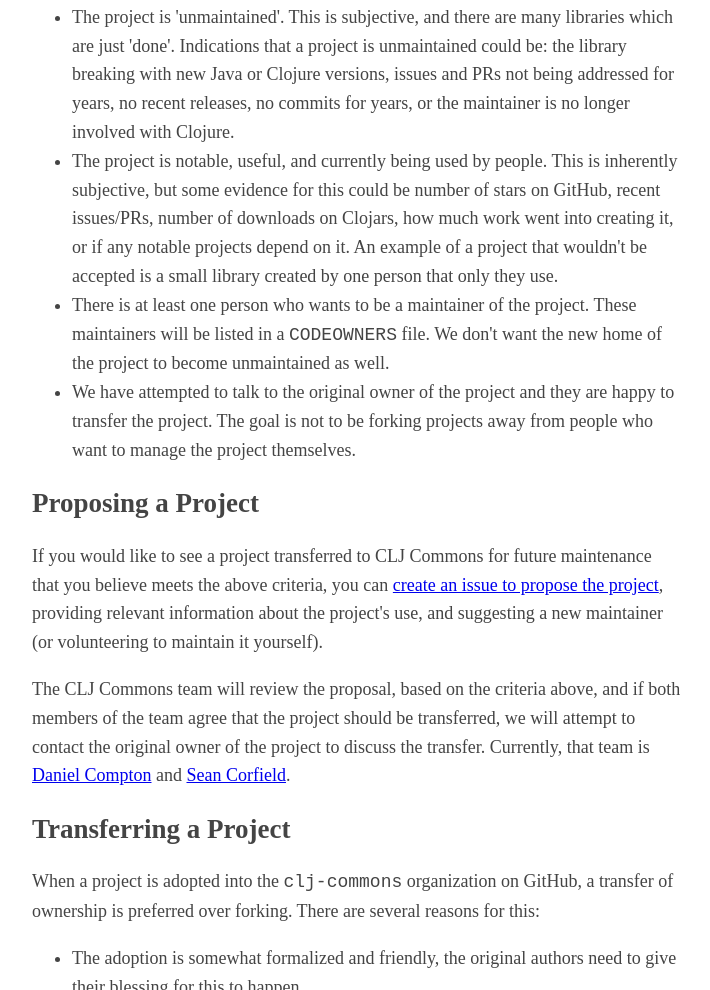
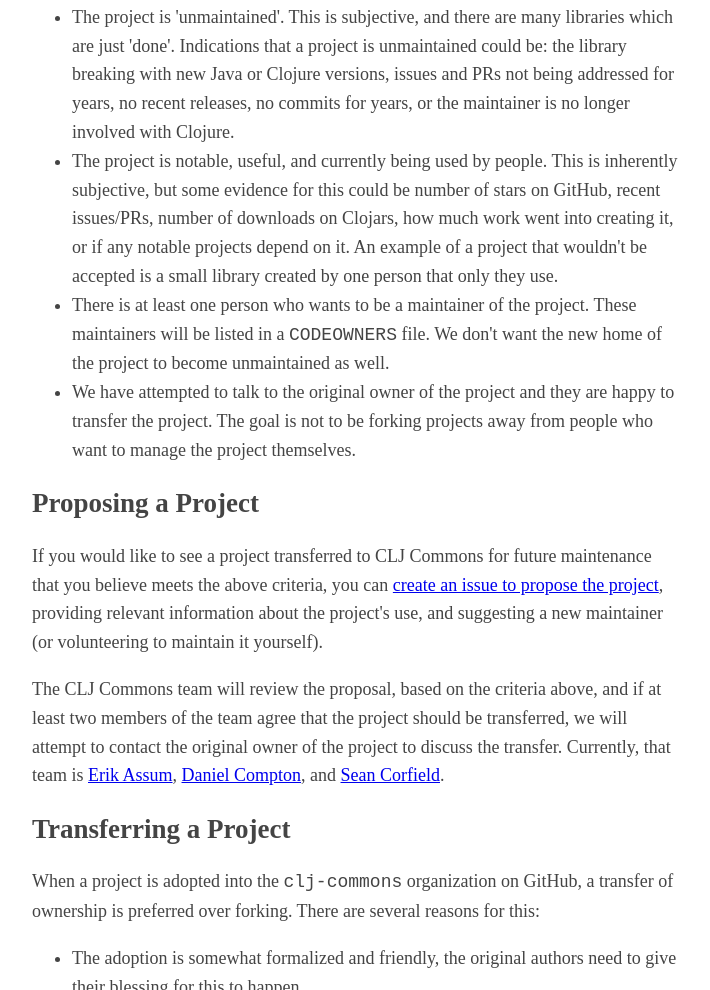
Before and after one commit to clj-commons/clj-commons.github.io, a plain HTML site: page accepting-projects.html in a window 1280 px wide. Shown: the part 180-1170 px from the top of the page, without its empty margins (283-993 px from the left). Drawn offline with Linux system fonts and the light colour scheme.

Commit message:
Revert "update team members"
This reverts commit f939a1a296cd28f2ffa8b3979442a7a96f3d7fb7.

```diff
--- a/accepting-projects.html
+++ b/accepting-projects.html
@@ -46,7 +46,7 @@
 
 <p>If you would like to see a project transferred to CLJ Commons for future maintenance that you believe meets the above criteria, you can <a href="https://github.com/clj-commons/meta/issues">create an issue to propose the project</a>, providing relevant information about the project's use, and suggesting a new maintainer (or volunteering to maintain it yourself).</p>
 
-<p>The CLJ Commons team will review the proposal, based on the criteria above, and if both members of the team agree that the project should be transferred, we will attempt to contact the original owner of the project to discuss the transfer. Currently, that team is <a href="https://github.com/danielcompton">Daniel Compton</a> and <a href="https://github.com/seancorfield">Sean Corfield</a>.</p>
+<p>The CLJ Commons team will review the proposal, based on the criteria above, and if at least two members of the team agree that the project should be transferred, we will attempt to contact the original owner of the project to discuss the transfer. Currently, that team is <a href="https://github.com/slipset">Erik Assum</a>, <a href="https://github.com/danielcompton">Daniel Compton</a>, and <a href="https://github.com/seancorfield">Sean Corfield</a>.</p>
 
 <h2>Transferring a Project</h2>
 
```
Also changed, not shown: index.html (+1 -1 lines).
